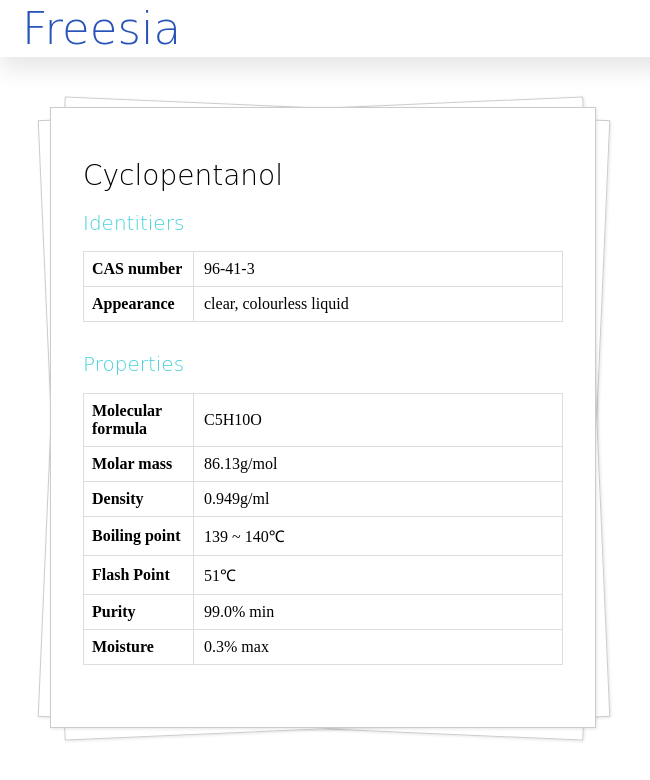
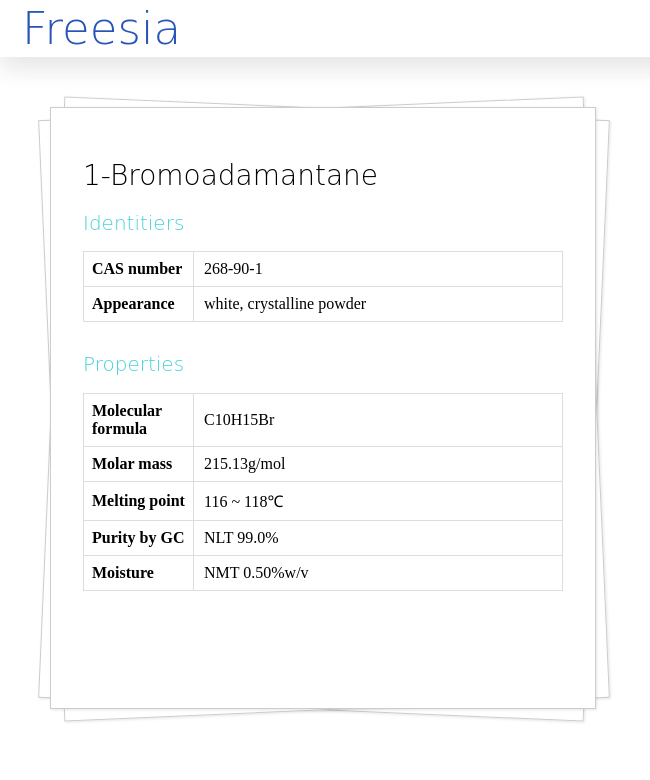
Before and after one commit to PurnimaNaik/Freesia, a website: page screens/product/1-Bromoadamantane.html in a window 1280 px wide. Shown: the top 780 px of the page, 0-650 px from the left. Drawn offline with nearby package versions, Linux system fonts and the light colour scheme; grey boxes are pictures that could not be loaded; a web font is replaced by a local one.

Commit message:
1-Bromoadamantane complete

```diff
--- a/screens/product/1-Bromoadamantane.html
+++ b/screens/product/1-Bromoadamantane.html
@@ -1,7 +1,7 @@
 <!DOCTYPE html>
 <html>
   <head>
-    <title>Cyclopentanol</title>
+    <title>1-Bromoadamantane</title>
     <meta name="viewport" content="width=device-width, initial-scale=1.0">
 
     <!-- Global site tag (gtag.js) - Google Analytics -->
@@ -66,16 +66,16 @@
     <div class="mainContainer">
       <div class="content">
         <div class="papers">
-            <h1>Cyclopentanol</h1>
+            <h1>1-Bromoadamantane</h1>
           <h2>Identitiers</h2>
           <table>
             <tr>
               <td class="title">CAS number</td>
-              <td class="desc">96-41-3</td>
+              <td class="desc">268-90-1</td>
             </tr>
             <tr>
               <td class="title">Appearance</td>
-              <td class="desc">clear, colourless liquid</td>
+              <td class="desc">white, crystalline powder</td>
             </tr>
           </table>
 
@@ -83,35 +83,35 @@
           <table>
             <tr>
               <td class="title">Molecular formula</td>
-              <td class="desc">C5H10O</td>
+              <td class="desc">C10H15Br</td>
             </tr>
             <tr>
               <td class="title">Molar mass</td>
               <td class="desc">
-                86.13g/mol
+                215.13g/mol
               </td>
             </tr>
-            <tr>
+            <!-- <tr>
               <td class="title">Density</td>
               <td class="desc">
                   0.949g/ml
               </td>
+            </tr> -->
+            <tr>
+              <td class="title">Melting  point</td>
+              <td class="desc">116 ~ 118&#8451;</td>
             </tr>
-            <tr>
-              <td class="title">Boiling point</td>
-              <td class="desc">139 ~ 140&#8451;</td>
-            </tr>
-            <tr>
+            <!-- <tr>
               <td class="title">Flash Point</td>
               <td class="desc">51&#8451;</td>
-            </tr>
+            </tr> -->
             <tr>
-              <td class="title">Purity</td>
-              <td class="desc">99.0% min</td>
+              <td class="title">Purity by GC</td>
+              <td class="desc">NLT 99.0%</td>
             </tr>
             <tr>
               <td class="title">Moisture</td>
-              <td class="desc">0.3% max</td>
+              <td class="desc">NMT 0.50%w/v</td>
             </tr>
           </table>
         </div>
@@ -120,7 +120,7 @@
         <div class="widgetStyle">
           <iframe
             class="pubchem-widget"
-            src="https://pubchem.ncbi.nlm.nih.gov/compound/7298#section=3D-Conformer&embed=true&hide_title=true"
+            src="https://pubchem.ncbi.nlm.nih.gov/compound/79106#section=3D-Conformer&embed=true&hide_title=true"
           ></iframe>
         </div>
       </div>
```
Also changed, not shown: index.html (+3 -2 lines), images/1-bromoadamantane.png (added).
